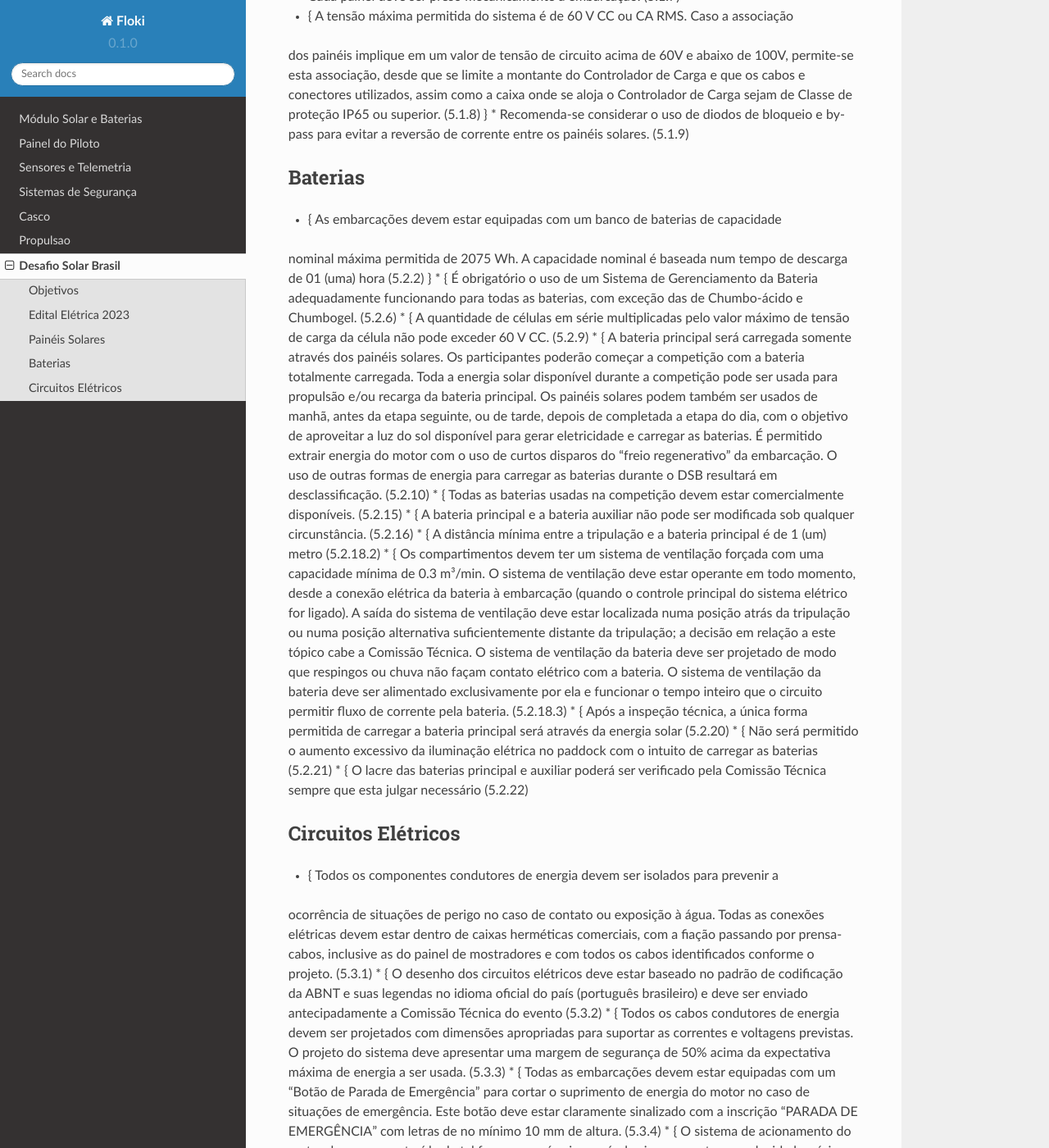
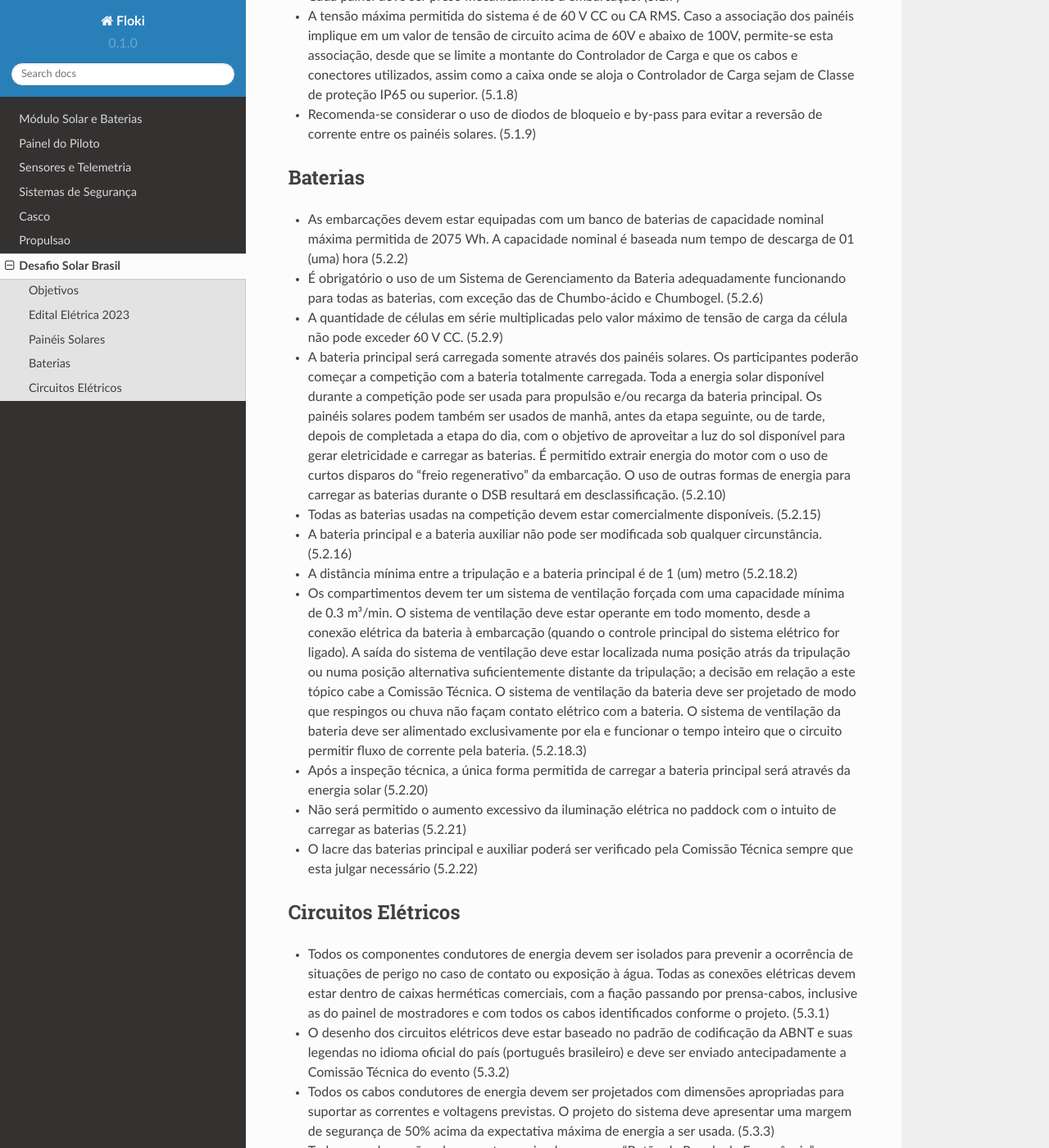
Before and after one commit to polinautico/RTD-Floki, a Sphinx documentation site: the page built from docs/source/DSB.rst, in a window 1280 px wide and 1400 px high, scrolled down 1304 px. Shown: the whole window at 82% size. Built offline with Sphinx 7.4.7 and the Read the Docs theme 2.0.0, drawn with Linux system fonts in a browser that asks for light colours; some of the changed text lies outside the part shown.

Commit message:
Tabulação corrigida

```diff
--- a/docs/source/DSB.rst
+++ b/docs/source/DSB.rst
@@ -44,102 +44,36 @@ Painéis Solares
 * Posicionamento dos painéis com um ângulo de inclinação máximo permitido de 10° (5.1.5)
 * Sistemas de controle de inclinação dos painéis não são permitidos. (5.1.6)
 * Cada painel deve ser preso mecanicamente à embarcação. (5.1.7)
-* { A tensão máxima permitida do sistema é de 60 V CC ou CA RMS. Caso a associação
-dos painéis implique em um valor de tensão de circuito acima de 60V e abaixo de
-100V, permite-se esta associação, desde que se limite a montante do Controlador de
-Carga e que os cabos e conectores utilizados, assim como a caixa onde se aloja o
-Controlador de Carga sejam de Classe de proteção IP65 ou superior. (5.1.8) }
-* Recomenda-se considerar o uso de diodos de bloqueio e by-pass para evitar a reversão
-de corrente entre os painéis solares. (5.1.9)
+* A tensão máxima permitida do sistema é de 60 V CC ou CA RMS. Caso a associação dos painéis implique em um valor de tensão de circuito acima de 60V e abaixo de 100V, permite-se esta associação, desde que se limite a montante do Controlador de Carga e que os cabos e conectores utilizados, assim como a caixa onde se aloja o Controlador de Carga sejam de Classe de proteção IP65 ou superior. (5.1.8)
+* Recomenda-se considerar o uso de diodos de bloqueio e by-pass para evitar a reversão de corrente entre os painéis solares. (5.1.9)
 
 Baterias
 ------
 
-* { As embarcações devem estar equipadas com um banco de baterias de capacidade
-nominal máxima permitida de 2075 Wh. A capacidade nominal é baseada num tempo de
-descarga de 01 (uma) hora (5.2.2) }
-* { É obrigatório o uso de um Sistema de Gerenciamento da Bateria adequadamente
-funcionando para todas as baterias, com exceção das de Chumbo-ácido e Chumbogel. (5.2.6)
-* { A quantidade de células em série multiplicadas pelo valor máximo de tensão de carga
-da célula não pode exceder 60 V CC. (5.2.9)
-* { A bateria principal será carregada somente através dos painéis solares. Os
-participantes poderão começar a competição com a bateria totalmente carregada.
-Toda a energia solar disponível durante a competição pode ser usada para propulsão
-e/ou recarga da bateria principal. Os painéis solares podem também ser usados de
-manhã, antes da etapa seguinte, ou de tarde, depois de completada a etapa do dia, com
-o objetivo de aproveitar a luz do sol disponível para gerar eletricidade e carregar as
-baterias. É permitido extrair energia do motor com o uso de curtos disparos do “freio
-regenerativo” da embarcação. O uso de outras formas de energia para carregar as
-baterias durante o DSB resultará em desclassificação. (5.2.10)
-* { Todas as baterias usadas na competição devem estar comercialmente disponíveis. (5.2.15)
-* { A bateria principal e a bateria auxiliar não pode ser modificada sob qualquer
-circunstância. (5.2.16)
-* { A distância mínima entre a tripulação e a bateria principal é de 1 (um)
-metro (5.2.18.2)
-* { Os compartimentos devem ter um sistema de ventilação forçada com uma
-capacidade mínima de 0.3 m³/min. O sistema de ventilação deve estar operante
-em todo momento, desde a conexão elétrica da bateria à embarcação (quando o
-controle principal do sistema elétrico for ligado). A saída do sistema de
-ventilação deve estar localizada numa posição atrás da tripulação ou numa
-posição alternativa suficientemente distante da tripulação; a decisão em relação
-a este tópico cabe a Comissão Técnica. O sistema de ventilação da bateria deve
-ser projetado de modo que respingos ou chuva não façam contato elétrico com
-a bateria. O sistema de ventilação da bateria deve ser alimentado exclusivamente
-por ela e funcionar o tempo inteiro que o circuito permitir fluxo de corrente pela
-bateria. (5.2.18.3)
-* { Após a inspeção técnica, a única forma permitida de carregar a bateria principal
-será através da energia solar (5.2.20)
-* { Não será permitido o aumento excessivo da iluminação elétrica no paddock com o
-intuito de carregar as baterias (5.2.21)
-* { O lacre das baterias principal e auxiliar poderá ser verificado pela Comissão
-Técnica sempre que esta julgar necessário (5.2.22)
+* As embarcações devem estar equipadas com um banco de baterias de capacidade nominal máxima permitida de 2075 Wh. A capacidade nominal é baseada num tempo de descarga de 01 (uma) hora (5.2.2)
+* É obrigatório o uso de um Sistema de Gerenciamento da Bateria adequadamente funcionando para todas as baterias, com exceção das de Chumbo-ácido e Chumbogel. (5.2.6)
+* A quantidade de células em série multiplicadas pelo valor máximo de tensão de carga da célula não pode exceder 60 V CC. (5.2.9)
+* A bateria principal será carregada somente através dos painéis solares. Os participantes poderão começar a competição com a bateria totalmente carregada. Toda a energia solar disponível durante a competição pode ser usada para propulsão e/ou recarga da bateria principal. Os painéis solares podem também ser usados de manhã, antes da etapa seguinte, ou de tarde, depois de completada a etapa do dia, com o objetivo de aproveitar a luz do sol disponível para gerar eletricidade e carregar as baterias. É permitido extrair energia do motor com o uso de curtos disparos do “freio regenerativo” da embarcação. O uso de outras formas de energia para carregar as baterias durante o DSB resultará em desclassificação. (5.2.10)
+* Todas as baterias usadas na competição devem estar comercialmente disponíveis. (5.2.15)
+* A bateria principal e a bateria auxiliar não pode ser modificada sob qualquer circunstância. (5.2.16)
+* A distância mínima entre a tripulação e a bateria principal é de 1 (um) metro (5.2.18.2)
+* Os compartimentos devem ter um sistema de ventilação forçada com uma capacidade mínima de 0.3 m³/min. O sistema de ventilação deve estar operante em todo momento, desde a conexão elétrica da bateria à embarcação (quando o controle principal do sistema elétrico for ligado). A saída do sistema de ventilação deve estar localizada numa posição atrás da tripulação ou numa posição alternativa suficientemente distante da tripulação; a decisão em relação a este tópico cabe a Comissão Técnica. O sistema de ventilação da bateria deve ser projetado de modo que respingos ou chuva não façam contato elétrico com a bateria. O sistema de ventilação da bateria deve ser alimentado exclusivamente  por ela e funcionar o tempo inteiro que o circuito permitir fluxo de corrente pela bateria. (5.2.18.3)
+* Após a inspeção técnica, a única forma permitida de carregar a bateria principal será através da energia solar (5.2.20)
+* Não será permitido o aumento excessivo da iluminação elétrica no paddock com o intuito de carregar as baterias (5.2.21)
+* O lacre das baterias principal e auxiliar poderá ser verificado pela Comissão Técnica sempre que esta julgar necessário (5.2.22)
 
 Circuitos Elétricos
 ------
 
-* { Todos os componentes condutores de energia devem ser isolados para prevenir a
-ocorrência de situações de perigo no caso de contato ou exposição à água. Todas as
-conexões elétricas devem estar dentro de caixas herméticas comerciais, com a fiação
-passando por prensa-cabos, inclusive as do painel de mostradores e com todos os
-cabos identificados conforme o projeto. (5.3.1)
-* { O desenho dos circuitos elétricos deve estar baseado no padrão de codificação da
-ABNT e suas legendas no idioma oficial do país (português brasileiro) e deve ser
-enviado antecipadamente a Comissão Técnica do evento (5.3.2)
-* { Todos os cabos condutores de energia devem ser projetados com dimensões
-apropriadas para suportar as correntes e voltagens previstas. O projeto do sistema
-deve apresentar uma margem de segurança de 50% acima da expectativa máxima de
-energia a ser usada. (5.3.3)
-* { Todas as embarcações devem estar equipadas com um "Botão de Parada de
-Emergência" para cortar o suprimento de energia do motor no
-caso de situações de emergência. Este botão deve estar claramente sinalizado com a
-inscrição “PARADA DE EMERGÊNCIA” com letras de no mínimo 10 mm de altura. (5.3.4)
-* { O sistema de acionamento do motor deve ser construído de tal forma que só
-seja possível acionar o motor na velocidade mínima ou nula (5.3.4.2)
-* { O sistema elétrico deve apresentar um fusível conectado, em série, com a bateria
-principal. Não poderá haver equipamento ou derivação do circuito entre a bateria e o
-fusível. Este, não deve, sob qualquer circunstância, conduzir mais de 200% da
-corrente esperada. O fusível deverá ser montado o mais próximo possível da bateria,
-com distância máxima de 0,3 metros e sua faixa de operação não deve ser maior que
-a corrente nominal máxima permitida na fiação do cabo elétrico que ele for ligado.
-* { O dimensionamento e a proteção dos condutores baseiam-se nas recomendações da
-NBR 5410. Para facilitar a consulta, segue abaixo uma tabela relativa a condutores
-isolados com PVC (70°C) instalados em ambiente ventilado. (5.3.8)
-* { Deve ser possível lacrar todas as conexões elétricas entre os painéis solares, o painel
-de controle da embarcação, o sistema de propulsão e os sistemas de armazenamento
-com lacre plástico numerado tipo “abraçadeira”, ver figura 4. A organização lacrará
-vários desses sistemas durante a inspeção técnica. Caso haja a necessidade de violar
-o lacre, a equipe deve notificar à organização o quanto antes. A embarcação não
-poderá participar da competição caso o lacre esteja violado. A embarcação poderá
-tornar a competir uma vez que seja submetida a uma nova inspeção e o sistema seja
-lacrado novamente. Se o lacre for encontrado violado, a comissão técnica pode, a seu
-critério, anular a participação da equipe na etapa anterior ao ocorrido ou da
-competição.
-* { O sistema construído para receber o lacre deve prever uma furação de no
-mínimo 3,2 mm de diâmetro para a sua colocação.
-* { Não será permitido a abertura da caixa apenas para desligar a ventilação durante a
-noite. Entende-se que o dispositivo descrito no item 5.3.6 resolverá esta necessidade. (5.3.10)
-* { Os controles elétricos instalados no painel (chaves, botoeiras, potenciômetros, etc)
-devem estar isolados e ter a sua função identificada com letras com tamanho mínimo
-de 10 mm. (5.3.11)
-* { A Organização do DSB pode vetar a utilização de equipamentos que não estejam
-de acordo com a legislação do INMETRO. (5.3.12)
+* Todos os componentes condutores de energia devem ser isolados para prevenir a ocorrência de situações de perigo no caso de contato ou exposição à água. Todas as conexões elétricas devem estar dentro de caixas herméticas comerciais, com a fiação passando por prensa-cabos, inclusive as do painel de mostradores e com todos os cabos identificados conforme o projeto. (5.3.1)
+* O desenho dos circuitos elétricos deve estar baseado no padrão de codificação da ABNT e suas legendas no idioma oficial do país (português brasileiro) e deve ser enviado antecipadamente a Comissão Técnica do evento (5.3.2)
+* Todos os cabos condutores de energia devem ser projetados com dimensões apropriadas para suportar as correntes e voltagens previstas. O projeto do sistema deve apresentar uma margem de segurança de 50% acima da expectativa máxima de energia a ser usada. (5.3.3)
+* Todas as embarcações devem estar equipadas com um "Botão de Parada de Emergência" para cortar o suprimento de energia do motor no caso de situações de emergência. Este botão deve estar claramente sinalizado com a inscrição “PARADA DE EMERGÊNCIA” com letras de no mínimo 10 mm de altura. (5.3.4)
+* O sistema de acionamento do motor deve ser construído de tal forma que só seja possível acionar o motor na velocidade mínima ou nula (5.3.4.2)
+* O sistema elétrico deve apresentar um fusível conectado, em série, com a bateria principal. Não poderá haver equipamento ou derivação do circuito entre a bateria e o fusível. Este, não deve, sob qualquer circunstância, conduzir mais de 200% da corrente esperada. O fusível deverá ser montado o mais próximo possível da bateria, com distância máxima de 0,3 metros e sua faixa de operação não deve ser maior que a corrente nominal máxima permitida na fiação do cabo elétrico que ele for ligado.
+* O dimensionamento e a proteção dos condutores baseiam-se nas recomendações da NBR 5410. Para facilitar a consulta, segue abaixo uma tabela relativa a condutores isolados com PVC (70°C) instalados em ambiente ventilado. (5.3.8)
+* Deve ser possível lacrar todas as conexões elétricas entre os painéis solares, o painel de controle da embarcação, o sistema de propulsão e os sistemas de armazenamento com lacre plástico numerado tipo “abraçadeira”, ver figura 4. A organização lacrará vários desses sistemas durante a inspeção técnica. Caso haja a necessidade de violar o lacre, a equipe deve notificar à organização o quanto antes. A embarcação não poderá participar da competição caso o lacre esteja violado. A embarcação poderá tornar a competir uma vez que seja submetida a uma nova inspeção e o sistema seja lacrado novamente. Se o lacre for encontrado violado, a comissão técnica pode, a seu critério, anular a participação da equipe na etapa anterior ao ocorrido ou da competição.
+* O sistema construído para receber o lacre deve prever uma furação de no mínimo 3,2 mm de diâmetro para a sua colocação.
+* Não será permitido a abertura da caixa apenas para desligar a ventilação durante a noite. Entende-se que o dispositivo descrito no item 5.3.6 resolverá esta necessidade. (5.3.10)
+* Os controles elétricos instalados no painel (chaves, botoeiras, potenciômetros, etc) devem estar isolados e ter a sua função identificada com letras com tamanho mínimo de 10 mm. (5.3.11)
+* A Organização do DSB pode vetar a utilização de equipamentos que não estejam de acordo com a legislação do INMETRO. (5.3.12)
```
